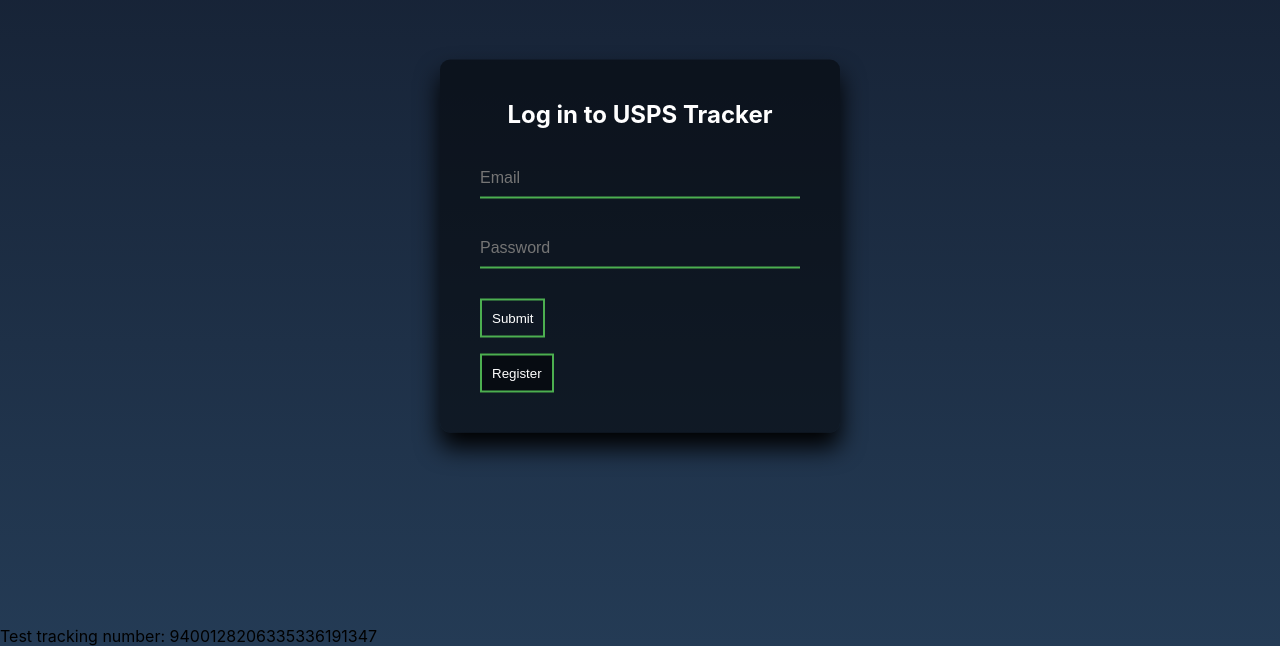
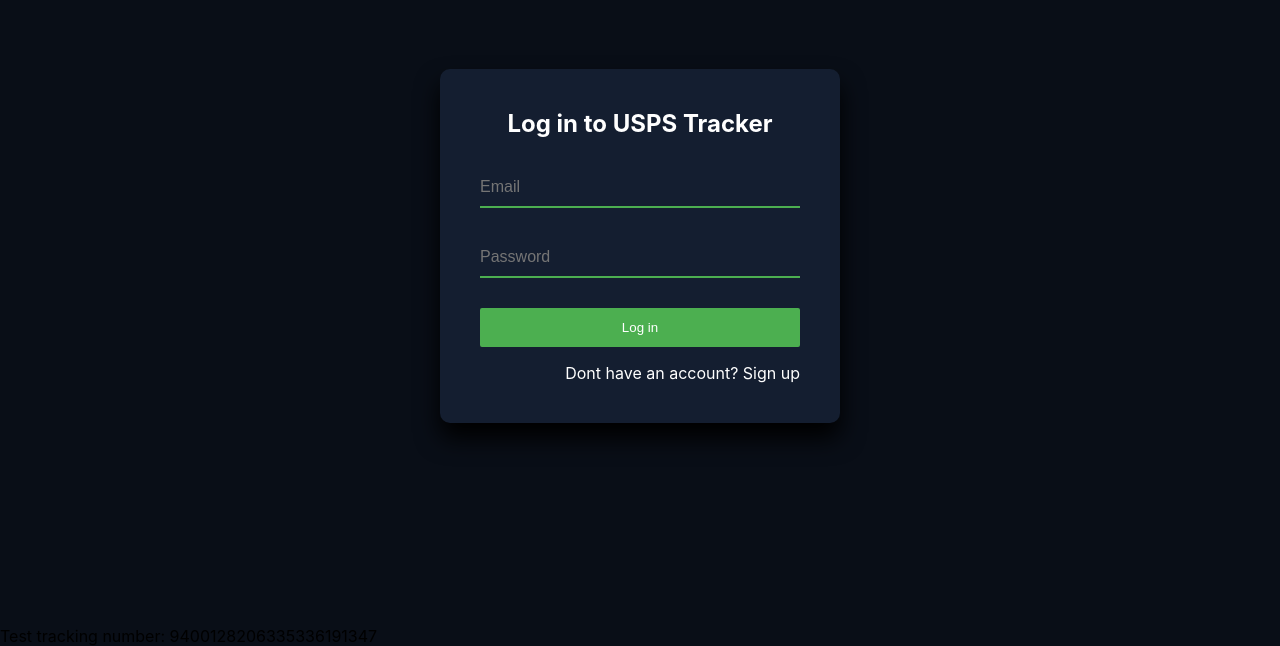
Before and after one commit to asievers5/usps-tracking, a React app: page /LandingPage in a window 1280 px wide. Shown: the part 154-800 px from the top of the page. Built offline with nearby package versions, Linux system fonts and the light colour scheme; no server answers.

Commit message:
styling changes

```diff
--- a/src/components/common/Authentication/Login/index.js
+++ b/src/components/common/Authentication/Login/index.js
@@ -33,13 +33,15 @@
     <div>
       <Header2>Log in to USPS Tracker</Header2>
       <form onSubmit={handleLogin}>
-        <InfoBox>
+        <InfoBox1>
           <input name="email" type="email" placeholder="Email" />
-        </InfoBox>
-        <InfoBox>
+        </InfoBox1>
+        <InfoBox2>
           <input name="password" type="password" placeholder="Password" />
-        </InfoBox>
-        <StyledButton type="submit">Submit</StyledButton>
+        </InfoBox2>
+        <ButtonDiv>
+          <StyledButton type="submit">Log in</StyledButton>
+        </ButtonDiv>
       </form>
     </div>
   );
@@ -52,7 +54,21 @@
   text-align: center;
 `;
 
-const InfoBox = styled.label`
+const InfoBox1 = styled.label`
+  position: relative;
+  input {
+    width: 100%;
+  padding: 10px 0;
+  font-size: 16px;
+  color: #fff;
+  margin-bottom: 30px;
+  border: none;
+  border-bottom: 2px solid #4CAF50;
+  outline: none;
+  background: transparent;
+}`
+
+const InfoBox2 = styled.label`
   position: relative;
   input {
     width: 100%;
@@ -67,16 +83,24 @@
 }`
 
 const StyledButton = styled.button`
-  background-color: inherit;
+  background-color: #4CAF50;
   color: white;
   border: 2px solid #4CAF50; /* Green */
   padding: 10px;
   transition-duration: 0.2s;
+  border-radius: 2px;
 
   :hover {
-    color: black;
-    background-color: #4CAF50;
+    background-color: #7bdb7f;
+    cursor: pointer;
   }
+`;
+
+const ButtonDiv = styled.div`
+  margin: 0px;
+  padding: 0px;
+  display: flex;
+  flex-direction: column;
 `;
 
 /*
--- a/src/components/common/Authentication/SignUp/index.js
+++ b/src/components/common/Authentication/SignUp/index.js
@@ -3,7 +3,7 @@
 import app from "../../../../firebase/base";
 import styled from 'styled-components';
 
-const SignUp = ({ history }) => {
+const SignUp = (props, { history }) => {
   const handleSignUp = useCallback(async event => {
     event.preventDefault(); //dont reload page after
     const { email, password } = event.target.elements;
@@ -19,7 +19,7 @@
 
   return (
     <div>
-      <Header2>Sign up</Header2>
+      <Header2>Sign Up for USPS Tracking</Header2>
       <form onSubmit={handleSignUp}>
         <InfoBox>
           <input name="email" type="email" placeholder="Email" />
@@ -27,7 +27,9 @@
         <InfoBox>
           <input name="password" type="password" placeholder="Password" />
         </InfoBox>
-        <StyledButton type="submit">Sign Up for USPS Tracking</StyledButton>
+        <ButtonDiv>
+          <StyledButton type="submit">Sign Up </StyledButton>
+        </ButtonDiv>
       </form>
     </div>
   );
@@ -58,16 +60,25 @@
 `;
 
 const StyledButton = styled.button`
-  background-color: inherit;
+  background-color: #4CAF50;
   color: white;
   border: 2px solid #4CAF50; /* Green */
   padding: 10px;
   transition-duration: 0.2s;
+  border-radius: 2px;
 
   :hover {
-    color: black;
-    background-color: #4CAF50;
+    background-color: #7bdb7f;
+    cursor: pointer;
+
   }
 `;
 
+const ButtonDiv = styled.div`
+  margin: 0px;
+  padding: 0px;
+  display: flex;
+  flex-direction: column;
+`;
+
 export default withRouter(SignUp);
--- a/src/components/common/Nav/NavBar.js
+++ b/src/components/common/Nav/NavBar.js
@@ -51,6 +51,7 @@
 
 const LinksDiv = styled.div.attrs(props => {})`
     display: flex;
+    width: 100%;
     @media (max-width: 568px) {
         flex-direction: column;
         &.hidden {
@@ -62,6 +63,7 @@
 
 const Nav = styled.nav`
     position: sticky;
+    width: 100%;
     top: 0px;
     z-index: 999999999;
 `;
@@ -71,7 +73,7 @@
     margin: 0;
     padding: 0;
     overflow: hidden;
-    background-color: #333;
+    background-color: #141e30;
 
     @media (max-width: 568px) {
         flex-direction: column;
@@ -104,5 +106,4 @@
     }
     `;
 
-
 export default navBar;
--- a/src/components/pages/LandingPage/index.js
+++ b/src/components/pages/LandingPage/index.js
@@ -24,13 +24,13 @@
         );
     }
 
-    let loginsignup = state.hasAccount ? <Login /> : <SignUp />;
+    let loginsignup = state.hasAccount ? <Login/> : <SignUp/>;
 
     return(
         <Container>
             <Modal>
                 {loginsignup}
-    <StyledButton type="button" onClick={navigateToSignUp}>{state.hasAccount ? "Register" : "Log in"}</StyledButton>
+                <StyledButton type="button" onClick={navigateToSignUp}>{state.hasAccount ? "Dont have an account? Sign up" : "Already have an account? Log in"}</StyledButton>
             </Modal>
         </Container>
     )
@@ -38,34 +38,34 @@
 
 const Container = styled.div`
     height: 100%;
-    background: linear-gradient(#141e30, #243b55);
-
-`;
+    background: #090e17;
+    `;
 
 const Modal = styled.div`
     position: absolute;
+    background: #141e30;
     top: 50%;
     left: 50%;
     width: 400px;
     padding: 40px;
     transform: translate(-50%, -50%);
-    background: rgba(0,0,0,.5);
     border-radius: 10px;
     box-sizing: border-box;
     box-shadow: 0 15px 25px;
-
 `;
 
-const StyledButton = styled.button`
+const StyledButton = styled.div`
+  display: flex;
+  justify-content: flex-end;
   background-color: inherit;
   color: white;
-  border: 2px solid #4CAF50; /* Green */
-  padding: 10px;
   transition-duration: 0.2s;
+  border: none;
+
 
   :hover {
-    color: black;
-    background-color: #4CAF50;
+    text-decoration: underline;
+    cursor: pointer
   }
 `;
 
```
Also changed, not shown: src/components/common/Authentication/Logout/index.js (line endings or trailing spaces).
